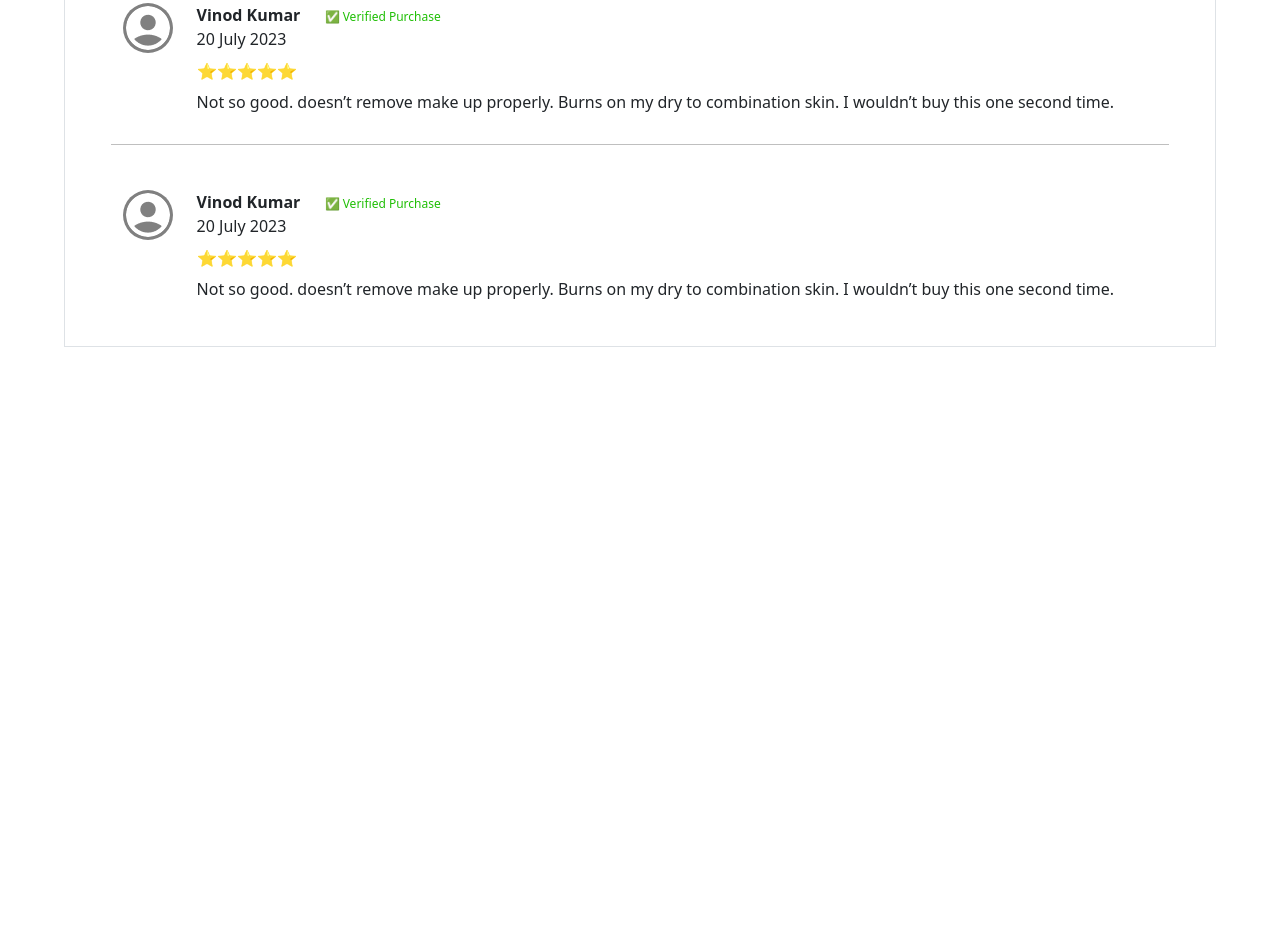
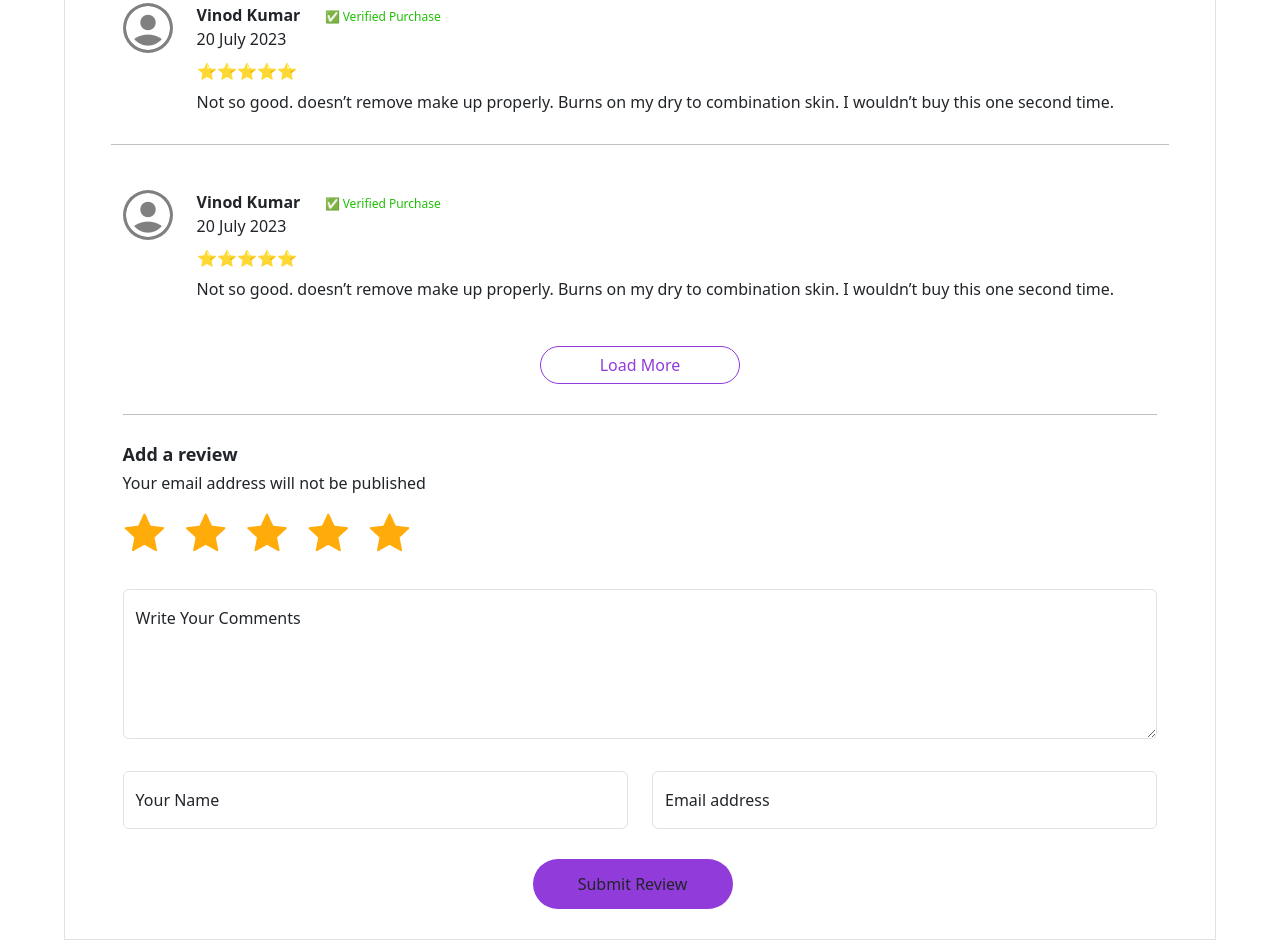
Before and after one commit to Mh-pallab/Product-Details-Page, a plain HTML site: page index.html in a window 1280 px wide. Shown: the part 1955-2895 px from the top of the page. Before the commit the page ends 2302 px from the top, so only its background shows below. Drawn offline with nearby package versions, Linux system fonts and the light colour scheme.

Commit message:
add review sections

```diff
--- a/css/styles.css
+++ b/css/styles.css
@@ -266,3 +266,44 @@
   padding: 3px;
   border-radius: 50%;
 }
+
+.btn-outline-denger {
+  border-color: rgba(145, 59, 219, 1);
+  color: rgba(145, 59, 219, 1);
+  width: 200px;
+  border-radius: 30px;
+  margin-bottom: 15px;
+}
+
+.btn-outline-denger:hover {
+  background-color: rgba(145, 59, 219, 1);
+  color: white;
+}
+
+.reviewForm {
+  margin-top: 30px;
+}
+
+.addReviewTxt h5 {
+  font-weight: 600;
+  font-size: 18px;
+  margin-bottom: 5px;
+}
+
+.addReviewTxt p:first-child {
+  font-size: 12;
+  color: rgba(0, 0, 0, 0.6);
+}
+
+.addReviewTxt {
+  margin-bottom: 35px;
+}
+
+.commentsInput {
+  margin-bottom: 2rem;
+}
+
+.submitReviewButton {
+  margin-top: 30px;
+  margin-bottom: 30px;
+}
--- a/index.html
+++ b/index.html
@@ -298,6 +298,54 @@
                 <!-- single review ends -->
             </div>
             <!-- reviews section ends -->
+            <div class="d-flex justify-content-center">
+                <button class="btn  btn-outline-denger">Load More</button>
+            </div>
+            <div class="horizontalLine"></div>
+
+
+            <!-- add a review section starts -->
+            <div class=" reviewForm">
+
+                <div class="addReviewTxt">
+                    <h5>Add a review</h5>
+                    <p>Your email address will not be published</p>
+                    <img src="pictures/stars.png" alt="">
+                </div>
+
+
+                <form action="">
+
+                    <div class="form-floating">
+                        <textarea class="form-control commentsInput" placeholder="Leave a comment here"
+                            id="floatingTextarea" style="height: 150px"></textarea>
+                        <label for="floatingTextarea">Write Your Comments</label>
+                    </div>
+
+                    <div class="row g-4">
+                        <div class="col-md">
+                            <div class="form-floating">
+                                <input type="text" class="form-control nameInput" id="floatingInputGrid"
+                                    placeholder="Your Name">
+                                <label for="floatingInputGrid">Your Name</label>
+                            </div>
+                        </div>
+                        <div class="col-md">
+                            <div class="form-floating">
+                                <input type="email" class="form-control emaiInput" id="floatingInputGrid"
+                                    placeholder="name@example.com">
+                                <label for="floatingInputGrid">Email address</label>
+                            </div>
+                        </div>
+                    </div>
+                    <div class="d-flex justify-content-center"><button
+                            class="btn btn-bg buyButton submitReviewButton">Submit Review</button>
+                    </div>
+
+                </form>
+            </div>
+            <!-- add a review section ends -->
+
 
         </div>
 
```
Also changed, not shown: pictures/stars.png (added).
